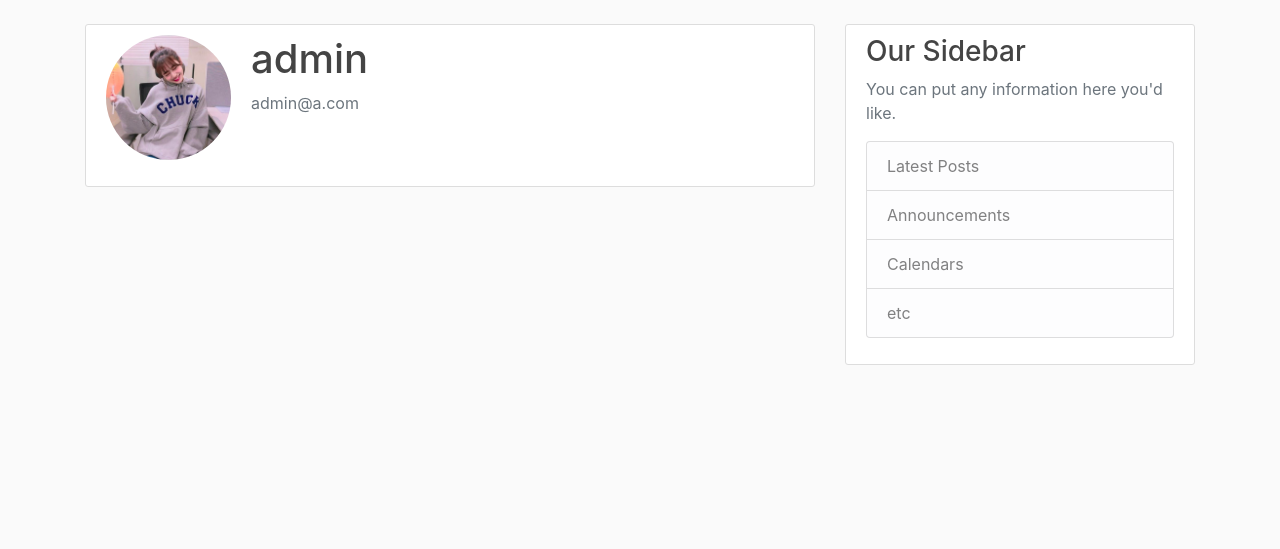
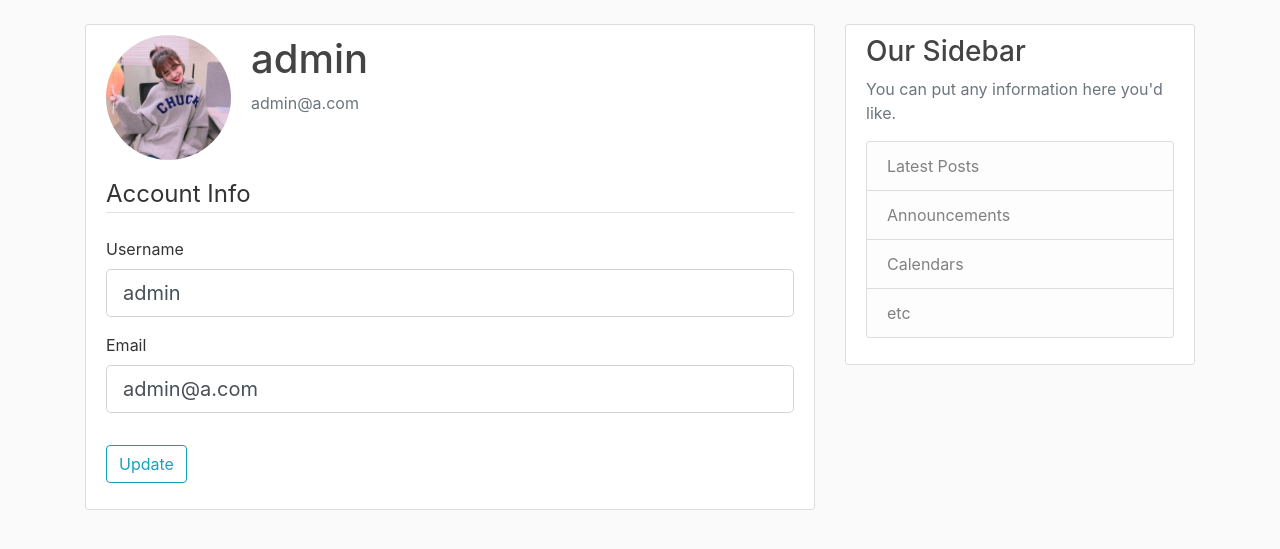
Before and after one commit to natachit/flask-blog, a Flask app: page /account in a window 1280 px wide. Shown: the part 56-605 px from the top of the page. Run offline with Flask 2, Linux system fonts and the light colour scheme; a user stored in the database is signed in; some libraries are stand-ins or nearby versions.

Commit message:
can change account info

```diff
--- a/flaskblog/forms.py
+++ b/flaskblog/forms.py
@@ -1,4 +1,5 @@
 from flask_wtf import FlaskForm
+from flask_login import current_user
 from wtforms import StringField, PasswordField, SubmitField, BooleanField
 from wtforms.validators import DataRequired, Length, Email, EqualTo, ValidationError
 from flaskblog.models import User
@@ -31,3 +32,23 @@ class LoginForm(FlaskForm):
     password = PasswordField('Password', validators=[DataRequired()])
     remember = BooleanField('Remember Me')
     submit = SubmitField('Login')
+
+
+class UpdateAccountForm(FlaskForm):
+    username = StringField('Username',
+                            validators=[DataRequired(), Length(min=2, max=20)])
+    email = StringField('Email',
+                        validators=[DataRequired(), Email()])
+    submit = SubmitField('Update')
+
+    def validate_username(self, username):
+        if username.data != current_user.username:
+            user = User.query.filter_by(username=username.data).first()
+            if user:
+                raise ValidationError('The username is taken. Please choose a different one.')
+
+    def validate_email(self, email):
+        if email.data != current_user.email:
+            user = User.query.filter_by(email=email.data).first()
+            if user:
+                raise ValidationError('The email is taken. Please choose a different one.')
--- a/flaskblog/routes.py
+++ b/flaskblog/routes.py
@@ -1,6 +1,6 @@
 from flask import render_template, url_for, flash, redirect, request
 from flaskblog import app, db, bcrypt
-from flaskblog.forms import RegistrationForm, LoginForm
+from flaskblog.forms import RegistrationForm, LoginForm, UpdateAccountForm
 from flaskblog.models import User, Post
 from flask_login import login_user, current_user, logout_user, login_required
 
@@ -69,8 +69,19 @@ def logout():
     return redirect(url_for('home'))
 
 
-@app.route("/account")
+@app.route("/account", methods=['GET', 'POST'])
 @login_required
 def account():
+    form = UpdateAccountForm()
+    if form.validate_on_submit():
+        current_user.username = form.username.data
+        current_user.email = form.email.data
+        db.session.commit()
+        flash('Your account have been updated!', 'success')
+        return redirect(url_for('account'))
+    elif request.method == 'GET':
+        form.username.data = current_user.username
+        form.email.data = current_user.email
     image_file = url_for('static', filename='profile_pics/' + current_user.image_file)
-    return render_template('account.html', title='Account', image_file=image_file)
+    return render_template('account.html', title='Account',
+                            image_file=image_file, form=form)
--- a/flaskblog/templates/account.html
+++ b/flaskblog/templates/account.html
@@ -8,5 +8,42 @@
                 <p class="text-secondary">{{ current_user.email }}</p>
             </div>
         </div>
+            <form method="POST" action="">
+                {{ form.hidden_tag() }}  <!--csrf token for security-->
+                <fieldset class="form-group">
+                    <legend class="border-bottom mb-4">Account Info</legend>
+                    <div class="form-group">
+                        {{ form.username.label(class="form-control-label") }}
+
+                        {% if form.username.errors %}
+                            {{ form.username(class="form-control form-control-lg is-invalid") }}
+                                <div class="invalid-feedback">
+                                    {% for error in form.username.errors %}
+                                        <span>{{ error }}</span>
+                                    {% endfor %}
+                                </div>
+                        {% else %}
+                            {{ form.username(class="form-control form-control-lg") }}
+                        {% endif %}
+                    </div>
+                    <div class="form-group">
+                        {{ form.email.label(class="form-control-label") }}
+
+                        {% if form.email.errors %}
+                            {{ form.email(class="form-control form-control-lg is-invalid") }}
+                                <div class="invalid-feedback">
+                                    {% for error in form.email.errors %}
+                                        <span>{{ error }}</span>
+                                    {% endfor %}
+                                </div>
+                        {% else %}
+                            {{ form.email(class="form-control form-control-lg") }}
+                        {% endif %}
+                    </div>
+                </fieldset>
+                <div class="form-group">
+                    {{ form.submit(class="btn btn-outline-info") }}
+                </div>
+            </form>
     </div>
 {% endblock %}
```
Also changed, not shown: flaskblog/site.db.
